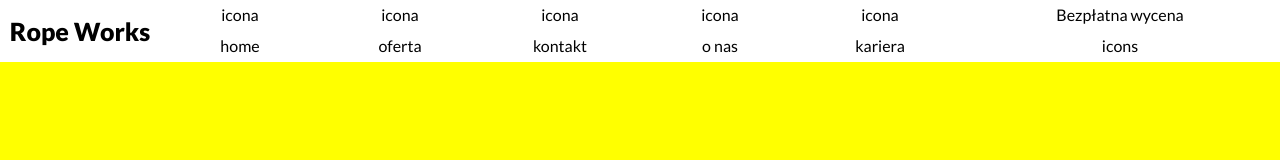
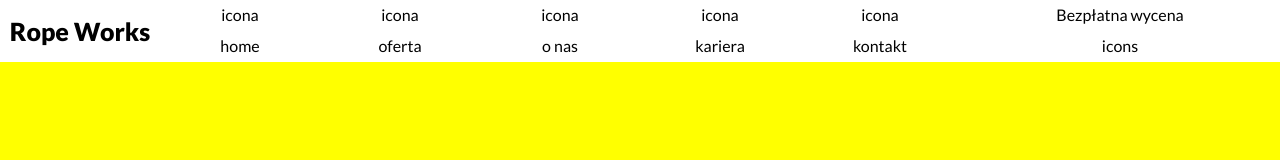
Before and after one commit to Przemek-Przybylak/Rope-Works, a React (Create React App) app: page / in a window 1280 px wide. Shown: the top 160 px of the page. Built offline with nearby package versions, Linux system fonts and the light colour scheme.

Commit message:
transfer kontakt to end menu

```diff
--- a/src/features/header/Header/index.js
+++ b/src/features/header/Header/index.js
@@ -15,13 +15,13 @@ export const Header = () => {
             <span>icona</span>oferta
           </Tile>
           <Tile item>
-            <span>icona</span>kontakt
-          </Tile>
-          <Tile item>
-            <span>icona</span>o nas
+            <span>icona</span> o nas
           </Tile>
           <Tile item>
             <span>icona</span>kariera
+          </Tile>
+          <Tile item>
+            <span>icona</span>kontakt
           </Tile>
           <Tile contact item>
             Bezpłatna wycena <span>icons</span>
```
